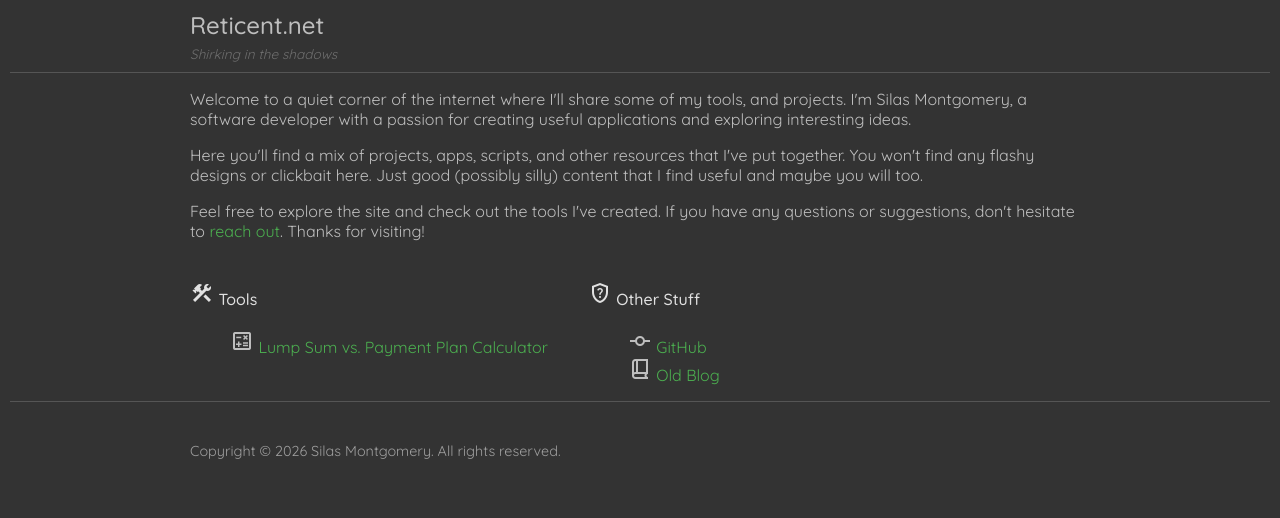
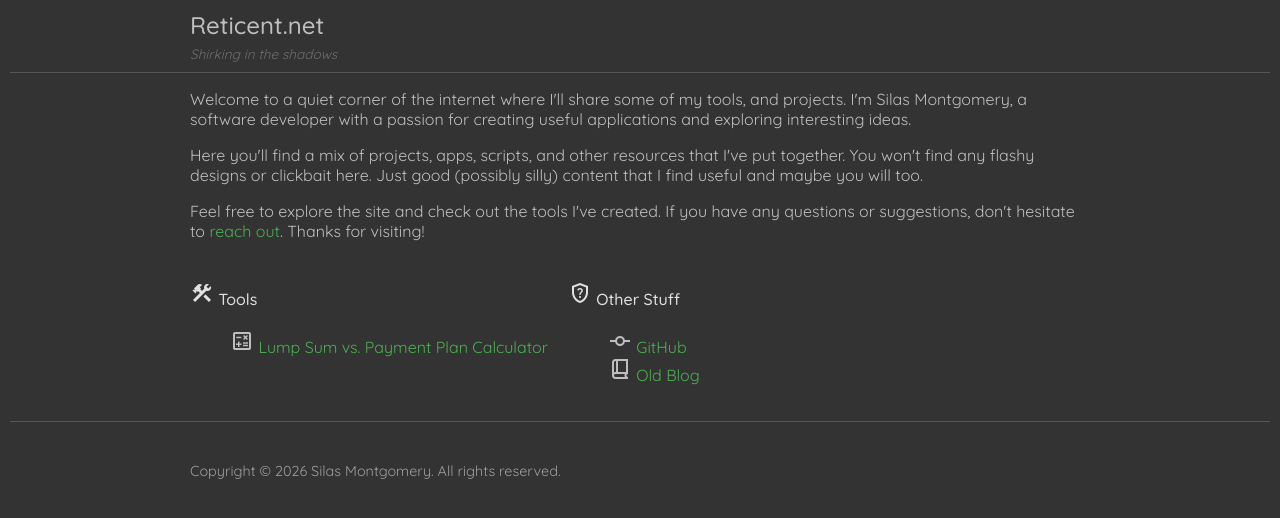
Before and after one commit to silasmontgomery/reticent.net, a PHP site: page / in a window 1280 px wide. Shown: the top 518 px of the page. Run offline with PHP 8.4, Linux system fonts and the light colour scheme.

Commit message:
Fix padding

```diff
--- a/html/style.css
+++ b/html/style.css
@@ -57,7 +57,7 @@ h2 {
 }
 .column {
     float: left;
-    padding: 0 40px 0 0;
+    padding: 0 20px 20px 0;
 }
 .clear {
     clear: both;
@@ -73,6 +73,7 @@ h2 {
     margin-bottom: 5px;
 }
 .form-section input[type="text"], .form-section input[type="number"], .form-section input[type="email"], .form-section textarea, .form-section select {
+    box-sizing: border-box;
     padding: 8px;
     margin-bottom: 5px;
     border: 1px solid #555;
```
